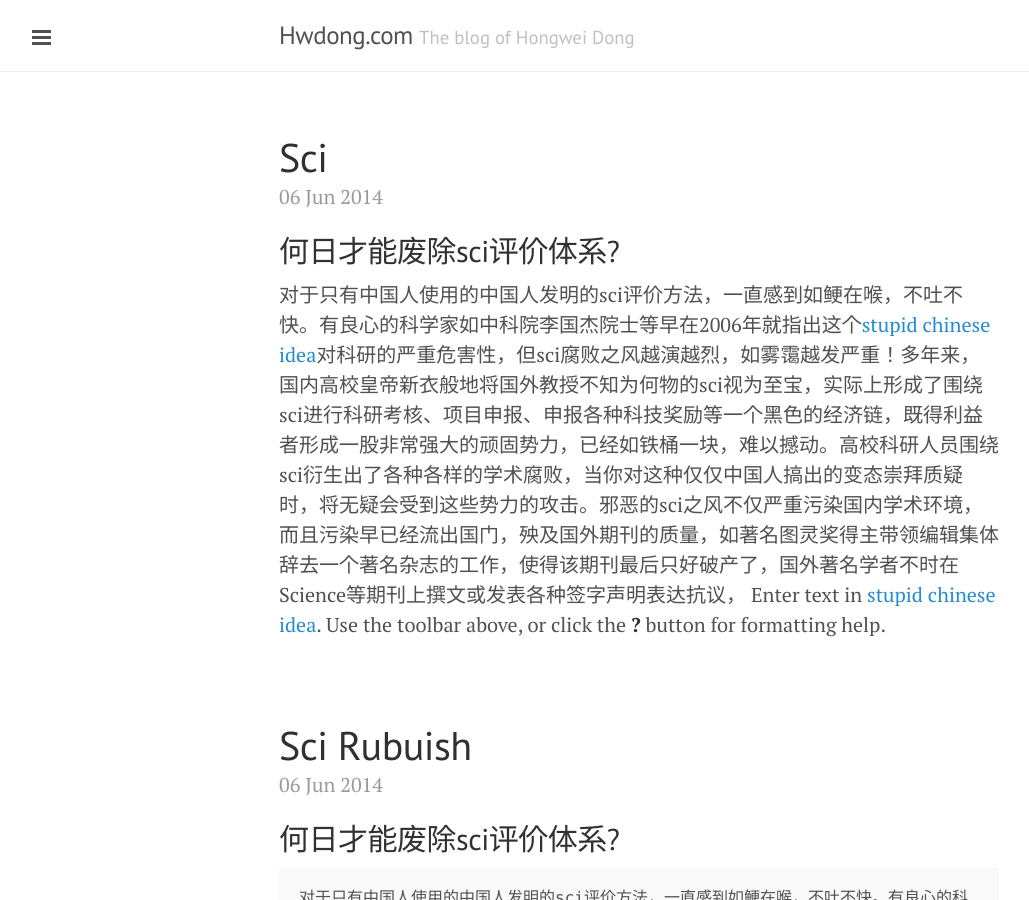
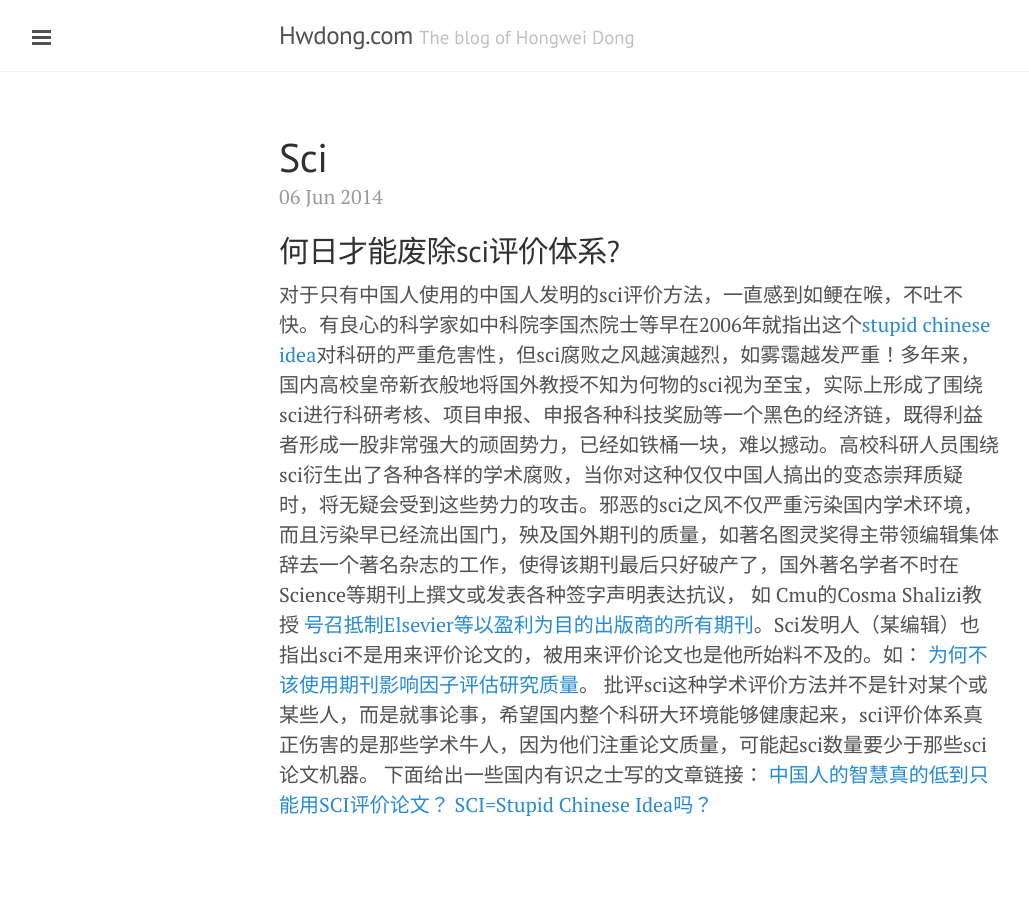
Before and after one commit to hwdong/hwdong-old.github.io, a Jekyll site: the page built from index.html, in a window 1280 px wide and 900 px high. Shown: the whole window, without its empty margins (1-1030 px from the left). Built offline with Jekyll 4.4.1, drawn with Linux system fonts in a browser that asks for light colours; Markdown is read by kramdown in place of the engine named in the settings; the list of posts is cut into pages by our own code.

Commit message:
Updated 2014-06-06-sci.md

```diff
--- a/_posts/2014-06-06-sci.md
+++ b/_posts/2014-06-06-sci.md
@@ -5,4 +5,8 @@ published: true
 ## 何日才能废除sci评价体系?
 
 对于只有中国人使用的中国人发明的sci评价方法，一直感到如鲠在喉，不吐不快。有良心的科学家如中科院李国杰院士等早在2006年就指出这个[stupid chinese idea](http://www.cast.org.cn/n35081/n35548/n38680/10080359.htmll)对科研的严重危害性，但sci腐败之风越演越烈，如雾霭越发严重！多年来，国内高校皇帝新衣般地将国外教授不知为何物的sci视为至宝，实际上形成了围绕sci进行科研考核、项目申报、申报各种科技奖励等一个黑色的经济链，既得利益者形成一股非常强大的顽固势力，已经如铁桶一块，难以撼动。高校科研人员围绕sci衍生出了各种各样的学术腐败，当你对这种仅仅中国人搞出的变态崇拜质疑时，将无疑会受到这些势力的攻击。邪恶的sci之风不仅严重污染国内学术环境，而且污染早已经流出国门，殃及国外期刊的质量，如著名图灵奖得主带领编辑集体辞去一个著名杂志的工作，使得该期刊最后只好破产了，国外著名学者不时在Science等期刊上撰文或发表各种签字声明表达抗议，
-Enter text in [stupid chinese idea](http://www.cast.org.cn/n35081/n35548/n38680/10080359.html). Use the toolbar above, or click the **?** button for formatting help.
+如 Cmu的Cosma Shalizi教授 <a href = "http://vserver1.cscs.lsa.umich.edu/~crshalizi/weblog/864.html">号召抵制Elsevier等以盈利为目的出版商的所有期刊</a>。Sci发明人（某编辑）也指出sci不是用来评价论文的，被用来评价论文也是他所始料不及的。如： <a href = "http://www.editage.cn/insights/%E4%B8%BA%E4%BD%95%E4%B8%8D%E8%AF%A5%E4%BD%BF%E7%94%A8%E6%9C%9F%E5%88%8A%E5%BD%B1%E5%93%8D%E5%9B%A0%E5%AD%90%E8%AF%84%E4%BC%B0%E7%A0%94%E7%A9%B6%E8%B4%A8%E9%87%8F">为何不该使用期刊影响因子评估研究质量</a>。
+     批评sci这种学术评价方法并不是针对某个或某些人，而是就事论事，希望国内整个科研大环境能够健康起来，sci评价体系真正伤害的是那些学术牛人，因为他们注重论文质量，可能起sci数量要少于那些sci论文机器。
+    下面给出一些国内有识之士写的文章链接：
+    <a href = "http://blog.sciencenet.cn/blog-788889-747735.html">  中国人的智慧真的低到只能用SCI评价论文？</a>
+    <a href= "http://blog.sciencenet.cn/blog-1140979-747946.html">SCI=Stupid Chinese Idea吗？</a>
```
